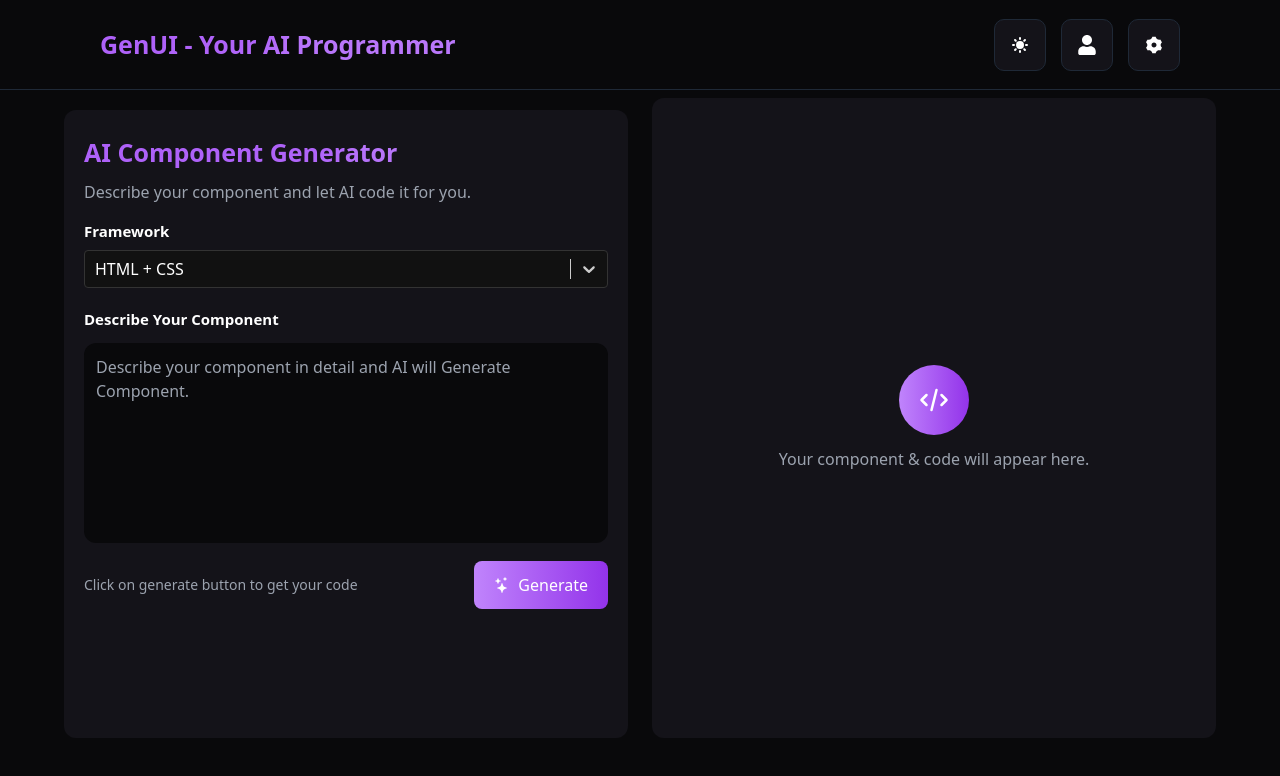
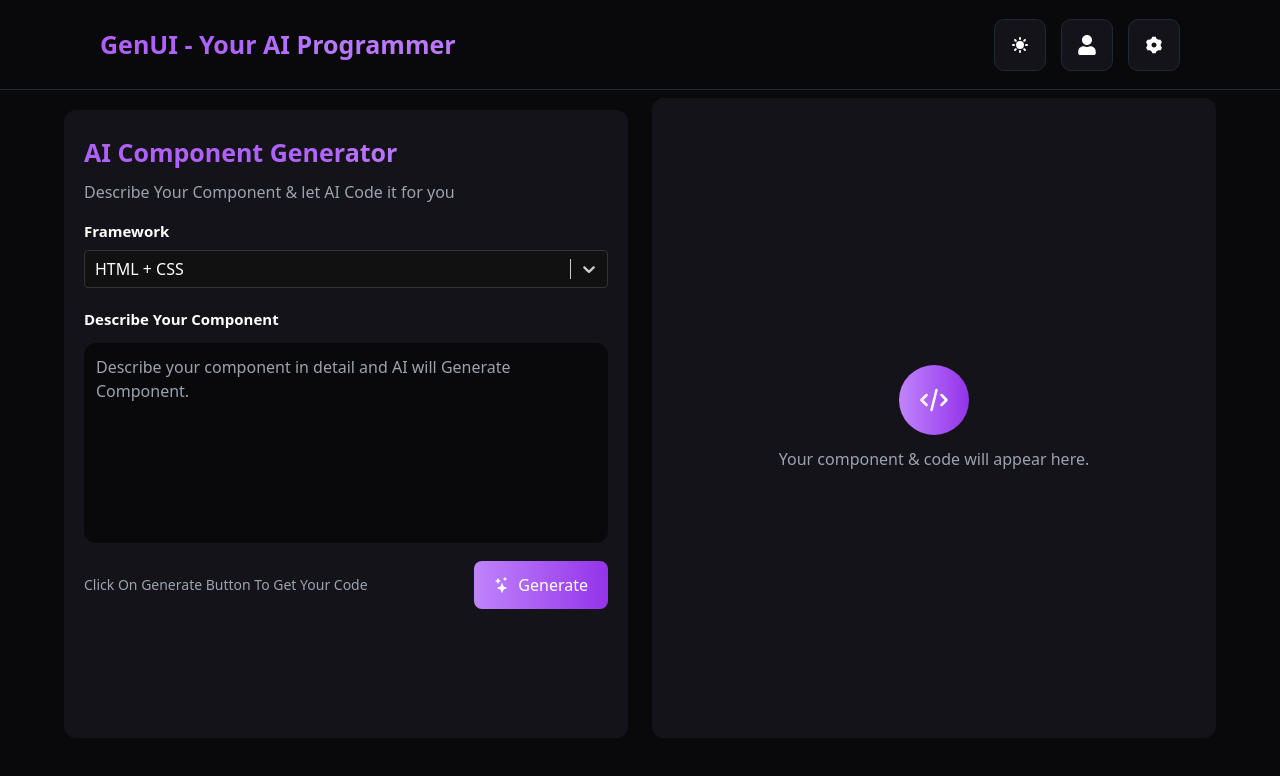
Before and after one commit to mdgufranyt/AI-Component-Generator, a React (Vite) app: page / in a window 1280 px wide. Shown: the top 776 px of the page. Built offline with nearby package versions, Linux system fonts and the light colour scheme.

Commit message:
Fix Errors

```diff
--- a/src/pages/Home.jsx
+++ b/src/pages/Home.jsx
@@ -72,7 +72,7 @@ const Home = () => {
       setOutputScreen(true);
     } catch (error) {
       console.error(error);
-      toast.error("Something went wrong while generating code");
+      toast.error("Something went wrong while generating code! Please Try Again.");
     } finally {
       setLoading(false);
     }
@@ -117,7 +117,7 @@ const Home = () => {
             AI Component Generator
           </h3>
           <p className="text-gray-400 mt-2 text-[16px]">
-            Describe your component and let AI code it for you.
+            Describe Your Component & let AI Code it for you
           </p>
 
           <p className="text-[15px] font-[700] mt-4">Framework</p>
@@ -166,7 +166,7 @@ const Home = () => {
 
           <div className="flex items-center justify-between mt-3">
             <p className="text-gray-400 text-sm">
-              Click on generate button to get your code
+              Click On Generate Button To Get Your Code
             </p>
             <button
               onClick={getResponse}
```
